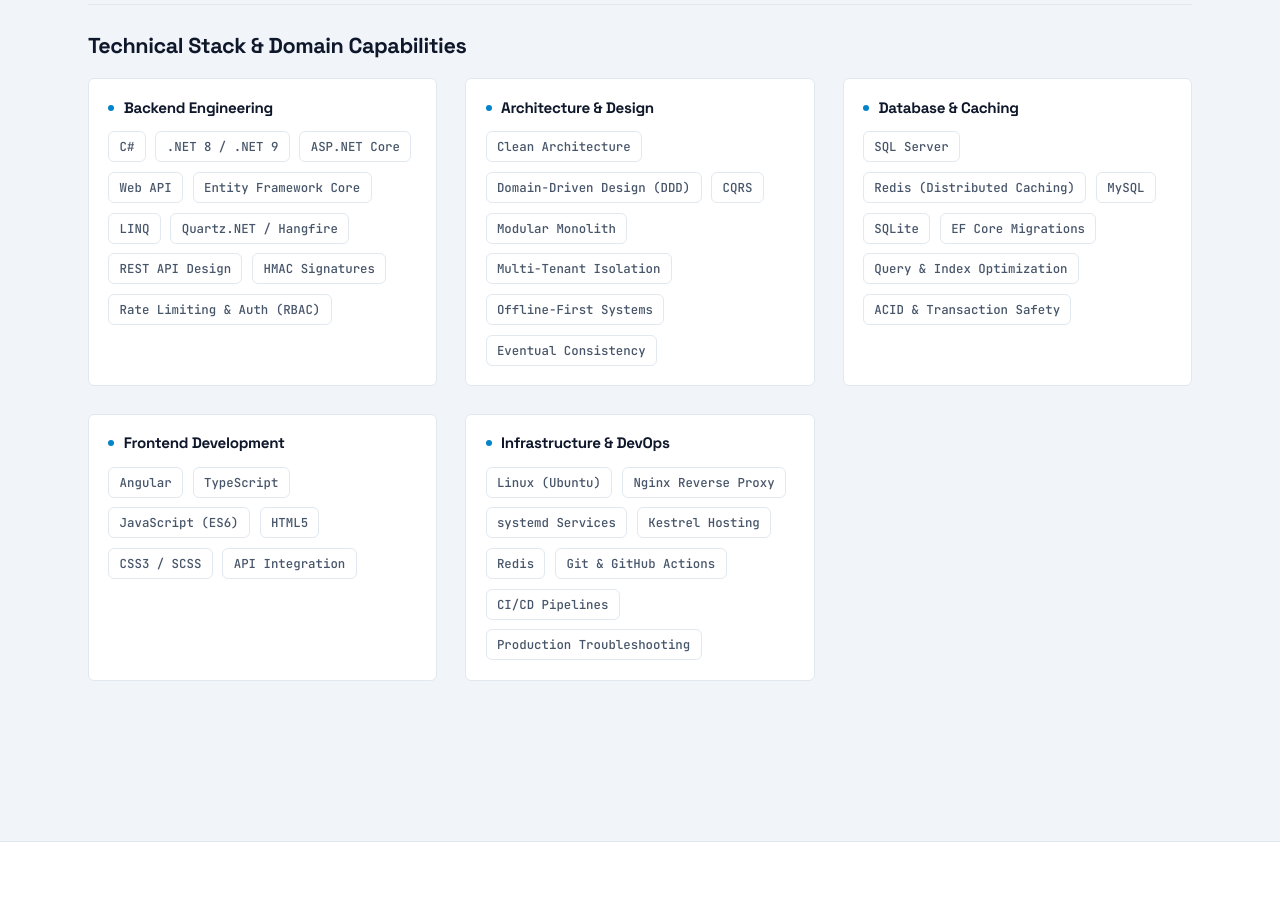
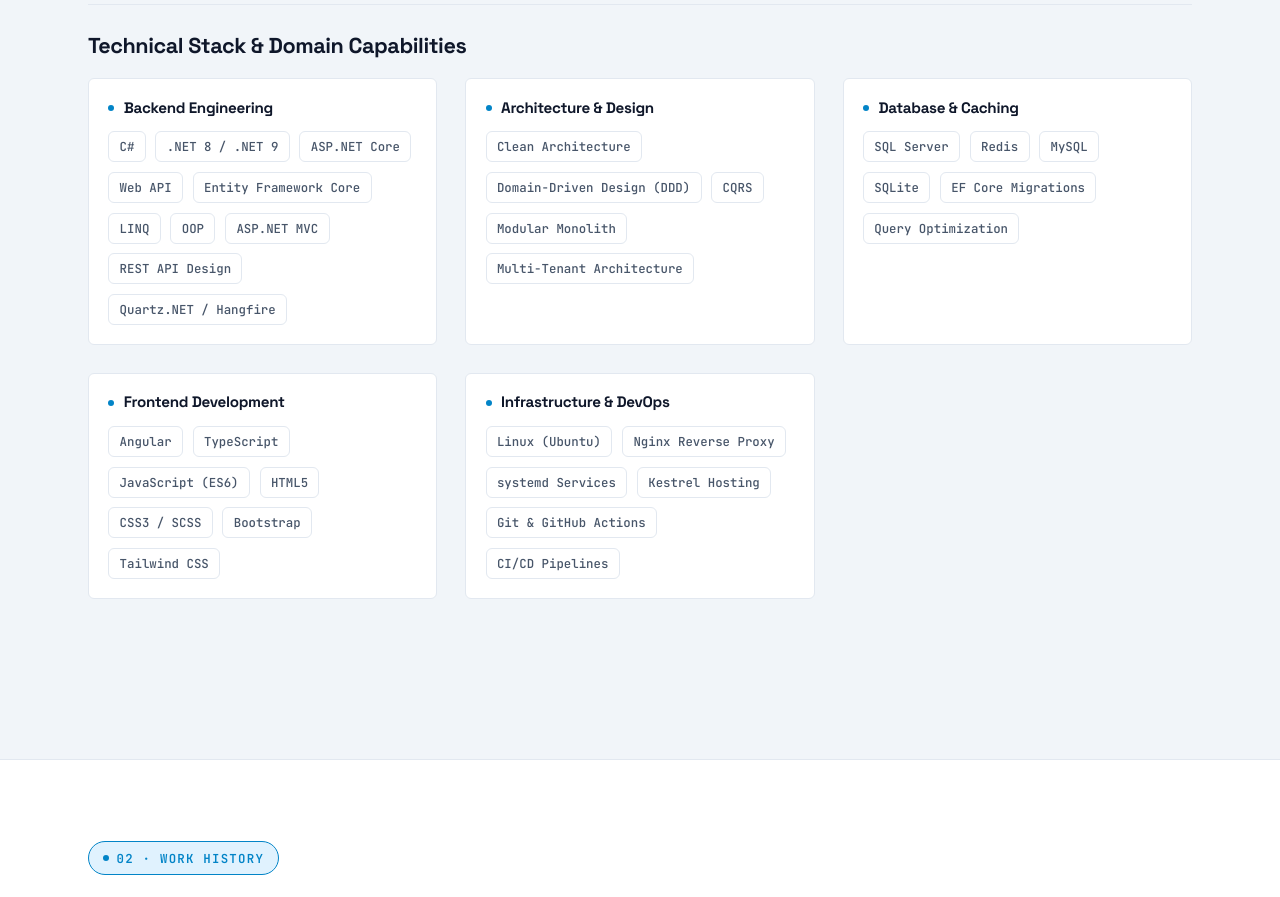
Before and after one commit to tonyisaacG/software-engineer-portfolio, an Angular app: page / in a window 1280 px wide. Shown: the part 1600-2497 px from the top of the page. Built offline with nearby package versions, Linux system fonts and the light colour scheme.

Commit message:
refactor: clean up skills matrix and fix linkedin vanity url

```diff
--- a/src/app/core/data/profile.ts
+++ b/src/app/core/data/profile.ts
@@ -85,7 +85,7 @@ export const profile = {
   currentRole: 'Software Engineer at Cyrus Tech Company',
   links: {
     github: 'https://github.com/tonyisaacG',
-    linkedin: 'https://www.linkedin.com/in/tony-isaac',
+    linkedin: 'https://www.linkedin.com/in/anton-isaac',
     hackerrank: 'https://www.hackerrank.com/profile/antonyisaacgayed',
     cv: '/cv.pdf',
   },
@@ -99,10 +99,10 @@ export const profile = {
         'Web API',
         'Entity Framework Core',
         'LINQ',
+        'OOP',
+        'ASP.NET MVC',
+        'REST API Design',
         'Quartz.NET / Hangfire',
-        'REST API Design',
-        'HMAC Signatures',
-        'Rate Limiting & Auth (RBAC)',
       ],
     },
     {
@@ -112,26 +112,31 @@ export const profile = {
         'Domain-Driven Design (DDD)',
         'CQRS',
         'Modular Monolith',
-        'Multi-Tenant Isolation',
-        'Offline-First Systems',
-        'Eventual Consistency',
+        'Multi-Tenant Architecture',
       ],
     },
     {
       title: 'Database & Caching',
       skills: [
         'SQL Server',
-        'Redis (Distributed Caching)',
+        'Redis',
         'MySQL',
         'SQLite',
         'EF Core Migrations',
-        'Query & Index Optimization',
-        'ACID & Transaction Safety',
+        'Query Optimization',
       ],
     },
     {
       title: 'Frontend Development',
-      skills: ['Angular', 'TypeScript', 'JavaScript (ES6)', 'HTML5', 'CSS3 / SCSS', 'API Integration'],
+      skills: [
+        'Angular',
+        'TypeScript',
+        'JavaScript (ES6)',
+        'HTML5',
+        'CSS3 / SCSS',
+        'Bootstrap',
+        'Tailwind CSS',
+      ],
     },
     {
       title: 'Infrastructure & DevOps',
@@ -140,10 +145,8 @@ export const profile = {
         'Nginx Reverse Proxy',
         'systemd Services',
         'Kestrel Hosting',
-        'Redis',
         'Git & GitHub Actions',
         'CI/CD Pipelines',
-        'Production Troubleshooting',
       ],
     },
   ],
```
